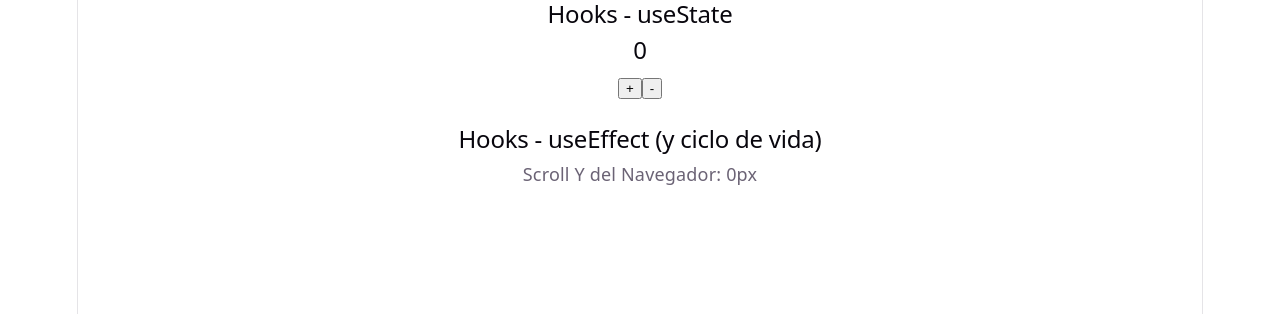
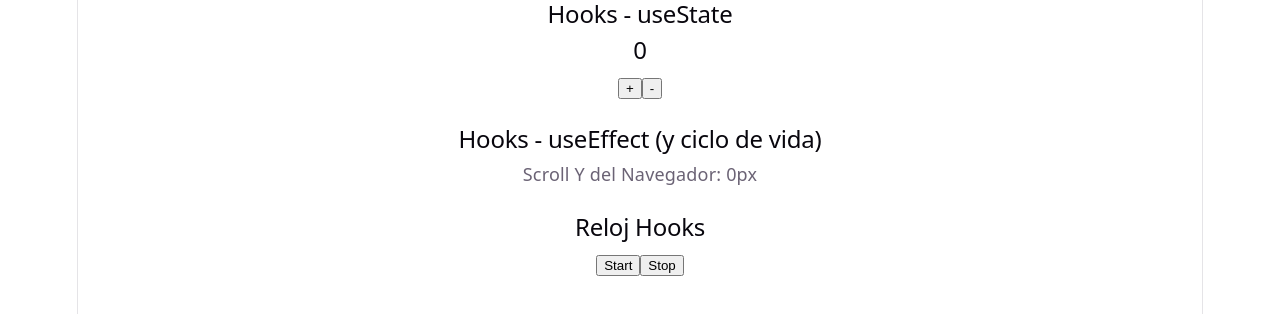
Before and after one commit to Hanuel08/jonmircha-react, a React (Vite) app in the folder react-hooks/: page / in a window 1280 px wide. Shown: the top 314 px of the page. Built offline with nearby package versions, Linux system fonts and the light colour scheme.

Commit message:
add RelojHooks component

```diff
--- a/react-hooks/src/App.jsx
+++ b/react-hooks/src/App.jsx
@@ -6,6 +6,7 @@ import './App.css'
 
 import { ContadorHooks } from "./components/ContadorHooks.jsx"
 import { ScrollHooks } from "./components/ScrollHooks.jsx"
+import { RelojHooks } from "./components/RelojHooks.jsx"
 
 function App() {
   //const [count, setCount] = useState(0)
@@ -16,6 +17,8 @@ function App() {
         <ContadorHooks />
         <br />
         <ScrollHooks />
+        <br />
+        <RelojHooks />
       </div>
     </>
   )
--- /dev/null
+++ b/react-hooks/src/components/RelojHooks.jsx
@@ -0,0 +1,41 @@
+import { useState, useEffect} from "react"
+
+function Reloj({ hour }) {
+  return <h3>{hour}</h3>
+}
+
+export function RelojHooks() {
+
+  const [hour, setHour] = useState(new Date().toLocaleTimeString())
+  const [visible, setVisible] = useState(false)
+
+  useEffect(()=> {
+    let timer;
+
+    if (visible) {
+      timer = setInterval(()=> {
+        setHour(new Date().toLocaleTimeString())
+      }, 1000)
+    } else {
+      clearInterval(timer)
+    }
+
+    return () => {
+      console.log("Fase de desmontaje del relojHooks")
+      clearInterval(timer)
+    }
+
+  }, [visible])
+
+
+
+  return (
+    <>
+      <h2>Reloj Hooks</h2>
+      {visible && <Reloj hour={hour} />}
+      <button onClick={() => setVisible(true)}>Start</button>
+      <button onClick={() => setVisible(false)}>Stop</button>
+    </>
+  )
+
+}
```
